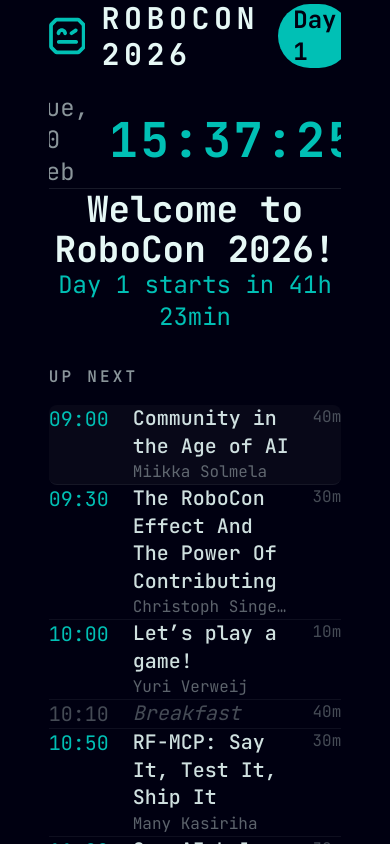
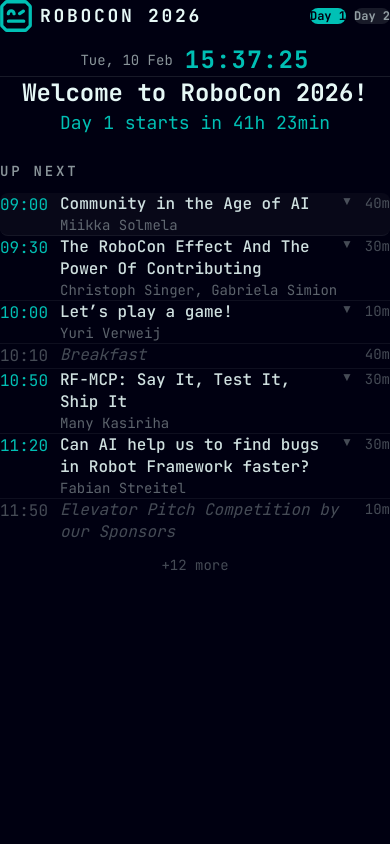
Before and after one commit to Continero/rbcn2026-agenda, a Next.js app: page / in a window 390 px wide. Built offline with nearby package versions, Linux system fonts and the light colour scheme.

Commit message:
mobile view

```diff
--- a/src/app/globals.css
+++ b/src/app/globals.css
@@ -46,6 +46,19 @@
   background: #000011;
   color: rgb(230, 248, 246);
   font-family: var(--font-mono);
-  cursor: none;
-  user-select: none;
 }
+
+@media (min-width: 1024px) {
+  html, body {
+    cursor: none;
+    user-select: none;
+  }
+}
+
+@media (max-width: 1023px) {
+  html, body {
+    overflow-y: auto;
+    height: auto;
+    min-height: 100vh;
+  }
+}
--- a/src/app/page.tsx
+++ b/src/app/page.tsx
@@ -14,11 +14,11 @@
   const state = getScheduleState(schedule, now);
 
   return (
-    <div className="w-screen h-screen bg-navy overflow-hidden flex justify-center">
-      <div className="w-[75%] h-full flex flex-col overflow-hidden">
+    <div className="w-screen min-h-screen lg:h-screen bg-navy lg:overflow-hidden flex justify-center">
+      <div className="w-full lg:w-[75%] h-full flex flex-col lg:overflow-hidden">
       <Header now={now} dayLabel={state.dayLabel} />
 
-      <main className="flex-1 flex flex-col overflow-hidden min-h-0 px-20 py-10 gap-10">
+      <main className="flex-1 flex flex-col lg:overflow-hidden lg:min-h-0 px-4 py-4 gap-5 sm:px-6 sm:py-6 sm:gap-6 lg:px-20 lg:py-10 lg:gap-10">
         {state.isBeforeStart ? (
           <BeforeStart
             dayLabel={state.dayLabel}
@@ -70,9 +70,9 @@
       {/* Divider */}
       <div className="shrink-0 h-px bg-cyan-10" />
 
-      {/* Bottom: Up Next + Past Talks – grid ensures Past Talks always visible */}
-      <div className="flex-1 min-h-0 grid grid-rows-[minmax(0,1fr)_auto] gap-6 overflow-hidden">
-        <div className="overflow-hidden">
+      {/* Bottom: Up Next + Past Talks – grid ensures Past Talks always visible on desktop */}
+      <div className="flex-1 lg:min-h-0 lg:grid lg:grid-rows-[minmax(0,1fr)_auto] gap-6 lg:overflow-hidden">
+        <div className="lg:overflow-hidden">
           <UpNext items={state.upNext} />
         </div>
         {state.past.length > 0 && (
@@ -97,13 +97,13 @@
   upNext: ReturnType<typeof getScheduleState>["upNext"];
 }) {
   return (
-    <div className="flex-1 flex flex-col items-center gap-8">
-      <div className="text-center py-10">
-        <h2 className="text-4xl font-bold text-cyan" style={{ fontFamily: "var(--font-heading)" }}>
+    <div className="flex-1 flex flex-col items-center gap-6 lg:gap-8">
+      <div className="text-center py-4 lg:py-10">
+        <h2 className="text-2xl sm:text-3xl lg:text-4xl font-bold text-cyan" style={{ fontFamily: "var(--font-heading)" }}>
           {dayLabel === "Day 1" ? "Welcome to RoboCon 2026!" : "Welcome back!"}
         </h2>
         {firstStart && (
-          <p className="text-2xl text-teal mt-4">
+          <p className="text-lg sm:text-xl lg:text-2xl text-teal mt-3 lg:mt-4">
             {dayLabel} starts {getTimeUntil(firstStart, now)}
           </p>
         )}
@@ -119,20 +119,20 @@
 
 function AfterEnd({ dayLabel }: { dayLabel: string }) {
   return (
-    <div className="flex-1 flex flex-col items-center justify-center gap-6">
+    <div className="flex-1 flex flex-col items-center justify-center gap-4 lg:gap-6 px-4">
       {dayLabel === "Day 1" ? (
         <>
-          <h2 className="text-4xl font-bold text-cyan text-center" style={{ fontFamily: "var(--font-heading)" }}>
+          <h2 className="text-2xl sm:text-3xl lg:text-4xl font-bold text-cyan text-center" style={{ fontFamily: "var(--font-heading)" }}>
             That&apos;s a wrap for Day 1!
           </h2>
-          <p className="text-2xl text-teal">See you tomorrow for Day 2</p>
+          <p className="text-lg sm:text-xl lg:text-2xl text-teal">See you tomorrow for Day 2</p>
         </>
       ) : (
         <>
-          <h2 className="text-4xl font-bold text-cyan text-center" style={{ fontFamily: "var(--font-heading)" }}>
+          <h2 className="text-2xl sm:text-3xl lg:text-4xl font-bold text-cyan text-center" style={{ fontFamily: "var(--font-heading)" }}>
             Thank you for attending RoboCon 2026!
           </h2>
-          <p className="text-2xl text-teal">See you next year</p>
+          <p className="text-lg sm:text-xl lg:text-2xl text-teal">See you next year</p>
         </>
       )}
     </div>
--- a/src/components/Header.tsx
+++ b/src/components/Header.tsx
@@ -9,24 +9,26 @@
 
 export function Header({ now, dayLabel }: HeaderProps) {
   return (
-    <header className="flex flex-col gap-5 pt-10 pb-8 border-b border-cyan-10 shrink-0">
+    <header className="flex flex-col gap-3 lg:gap-5 px-4 sm:px-6 lg:px-0 pt-4 pb-3 lg:pt-10 lg:pb-8 border-b border-cyan-10 shrink-0">
       {/* Top row: logo + title + day tabs */}
       <div className="flex items-center justify-between">
-        <div className="flex items-center gap-4">
-          <RoboConLogo />
-          <h1 className="text-3xl font-bold tracking-[0.15em] text-cyan uppercase" style={{ fontFamily: "var(--font-heading)" }}>
+        <div className="flex items-center gap-2 sm:gap-4">
+          <div className="w-8 h-8 sm:w-10 sm:h-10 lg:w-14 lg:h-14 shrink-0">
+            <RoboConLogo />
+          </div>
+          <h1 className="text-lg sm:text-xl lg:text-3xl font-bold tracking-[0.15em] text-cyan uppercase" style={{ fontFamily: "var(--font-heading)" }}>
             RoboCon 2026
           </h1>
         </div>
-        <div className="flex gap-3">
+        <div className="flex gap-2 sm:gap-3">
           <DayTab label="Day 1" active={dayLabel === "Day 1"} />
           <DayTab label="Day 2" active={dayLabel === "Day 2"} />
         </div>
       </div>
       {/* Bottom row: date + time, centered */}
-      <div className="flex items-center justify-center gap-5">
-        <span className="text-cyan-60 text-2xl">{formatCurrentDate(now)}</span>
-        <span className="text-5xl font-bold text-teal tabular-nums tracking-wider">
+      <div className="flex items-center justify-center gap-3 lg:gap-5">
+        <span className="text-cyan-60 text-sm sm:text-lg lg:text-2xl">{formatCurrentDate(now)}</span>
+        <span className="text-2xl sm:text-3xl lg:text-5xl font-bold text-teal tabular-nums tracking-wider">
           {formatCurrentTime(now)}
         </span>
       </div>
@@ -37,12 +39,11 @@
 function DayTab({ label, active }: { label: string; active: boolean }) {
   return (
     <span
-      className={`py-4 text-2xl font-bold rounded-full transition-colors ${
+      className={`py-1.5 sm:py-2 lg:py-4 px-2.5 sm:px-3 lg:px-4 text-xs sm:text-base lg:text-2xl font-bold rounded-full transition-colors ${
         active
           ? "bg-teal text-navy"
           : "bg-cyan-10 text-cyan-60"
       }`}
-      style={{ paddingLeft: "15px", paddingRight: "15px" }}
     >
       {label}
     </span>
@@ -51,7 +52,7 @@
 
 function RoboConLogo() {
   return (
-    <svg width="56" height="56" viewBox="40 40 122.4325 122.34125" xmlns="http://www.w3.org/2000/svg">
+    <svg width="100%" height="100%" viewBox="40 40 122.4325 122.34125" xmlns="http://www.w3.org/2000/svg">
       <g transform="matrix(1.25,0,0,-1.25,0,202.34125)">
         <g>
           <g>
--- a/src/components/UpNext.tsx
+++ b/src/components/UpNext.tsx
@@ -1,5 +1,6 @@
 "use client";
 
+import { useState } from "react";
 import { ScheduleItem } from "@/data/schedule";
 import { speakers } from "@/data/speakers";
 import { formatTime } from "@/lib/schedule-utils";
@@ -10,24 +11,31 @@
 
 export function UpNext({ items }: UpNextProps) {
   const visible = items.slice(0, 7);
+  const [expandedId, setExpandedId] = useState<number | null>(null);
 
   if (visible.length === 0) return null;
 
   return (
-    <div className="flex flex-col gap-4 h-full">
+    <div className="flex flex-col gap-3 lg:gap-4 h-full">
       <h3
-        className="text-base font-semibold uppercase tracking-[0.2em] text-cyan-60 shrink-0"
+        className="text-sm lg:text-base font-semibold uppercase tracking-[0.2em] text-cyan-60 shrink-0"
         style={{ fontFamily: "var(--font-heading)" }}
       >
         Up Next
       </h3>
-      <div className="flex flex-col flex-1 overflow-hidden">
+      <div className="flex flex-col flex-1 lg:overflow-hidden overflow-y-auto">
         {visible.map((item, idx) => (
-          <UpNextItem key={item.id} item={item} isFirst={idx === 0} />
+          <UpNextItem
+            key={item.id}
+            item={item}
+            isFirst={idx === 0}
+            isExpanded={expandedId === item.id}
+            onToggle={() => setExpandedId(expandedId === item.id ? null : item.id)}
+          />
         ))}
       </div>
       {items.length > 7 && (
-        <p className="text-cyan-30 text-base text-center shrink-0 mt-2">
+        <p className="text-cyan-30 text-sm lg:text-base text-center shrink-0 mt-1 lg:mt-2">
           +{items.length - 7} more
         </p>
       )}
@@ -35,28 +43,42 @@
   );
 }
 
-function UpNextItem({ item, isFirst }: { item: ScheduleItem; isFirst: boolean }) {
+function UpNextItem({
+  item,
+  isFirst,
+  isExpanded,
+  onToggle,
+}: {
+  item: ScheduleItem;
+  isFirst: boolean;
+  isExpanded: boolean;
+  onToggle: () => void;
+}) {
   const itemSpeakers = item.speakerCodes
     .map((code) => speakers[code])
     .filter(Boolean);
 
+  const hasAbstract = !item.isBreak && !!item.abstract;
+
   return (
     <div
-      className={`py-4 border-b border-cyan/[0.06] last:border-b-0 ${
-        isFirst ? "bg-cyan/[0.03] rounded-lg px-5 -mx-5" : ""
-      }`}
+      className={`py-3 lg:py-4 border-b border-cyan/[0.06] last:border-b-0 ${
+        isFirst ? "bg-cyan/[0.03] rounded-lg px-3 sm:px-4 lg:px-5 -mx-3 sm:-mx-4 lg:-mx-5" : ""
+      } ${hasAbstract ? "cursor-pointer active:bg-cyan/[0.05] transition-colors" : ""}`}
+      onClick={hasAbstract ? onToggle : undefined}
     >
-      <div className="flex items-start gap-5">
+      <div className="flex items-start gap-3 lg:gap-5">
         <span
-          className={`text-xl font-mono tabular-nums mt-0.5 shrink-0 w-16 ${
+          className={`text-base lg:text-xl font-mono tabular-nums mt-0.5 shrink-0 w-12 lg:w-16 ${
             item.isBreak ? "text-cyan-30" : "text-teal"
           }`}
         >
           {formatTime(item.start)}
         </span>
         <div className="flex-1 min-w-0">
+          <div className="flex items-start gap-2">
             <p
-            className={`text-xl leading-snug ${
+              className={`text-base lg:text-xl leading-snug flex-1 ${
                 item.isBreak
                   ? "text-cyan-30 italic"
                   : "text-cyan/90 font-medium"
@@ -64,16 +86,38 @@
             >
               {item.title}
             </p>
+            {hasAbstract && (
+              <span className={`text-cyan-30 text-xs mt-1 shrink-0 transition-transform duration-200 ${isExpanded ? "rotate-180" : ""}`}>
+                ▼
+              </span>
+            )}
+          </div>
           {!item.isBreak && itemSpeakers.length > 0 && (
-            <p className="text-base text-cyan/40 mt-1 truncate">
+            <p className="text-sm lg:text-base text-cyan/40 mt-1 truncate">
               {itemSpeakers.map((s) => s.name).join(", ")}
             </p>
           )}
+          {isExpanded && item.abstract && (
+            <p className="text-sm text-cyan-30 leading-relaxed mt-2 pr-2">
+              {cleanAbstract(item.abstract)}
+            </p>
+          )}
         </div>
-        <span className="text-base text-cyan-30 shrink-0 mt-1 tabular-nums">
+        <span className="text-sm lg:text-base text-cyan-30 shrink-0 mt-1 tabular-nums">
           {item.duration}m
         </span>
       </div>
     </div>
   );
 }
+
+function cleanAbstract(text: string): string {
+  return text
+    .replace(/\*\*/g, "")
+    .replace(/\*/g, "")
+    .replace(/\[([^\]]+)\]\([^)]+\)/g, "$1")
+    .replace(/\r\n/g, " ")
+    .replace(/\n/g, " ")
+    .replace(/\s+/g, " ")
+    .trim();
+}
```
Also changed, not shown: src/components/BreakCard.tsx (+10 -10 lines), src/components/CurrentTalk.tsx (+14 -14 lines), src/components/PastTalks.tsx (+8 -8 lines), 1 other file (tests, documents, lock files or other folders). Lines whose indentation alone changed are shown as unchanged.
